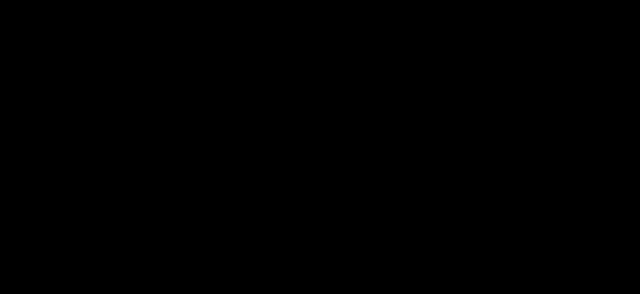
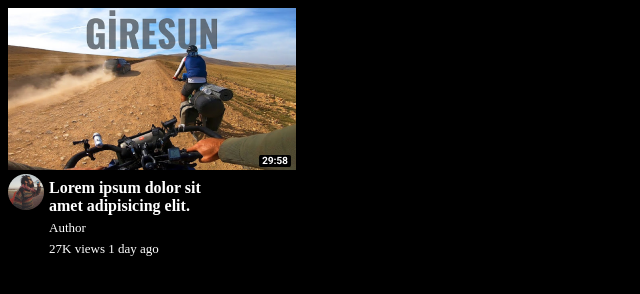
Before and after one commit to nuriddinovjamoliddin/Collective-work, a plain HTML site: page index.html in a window 1280 px wide. Shown: the whole page, without its empty margins (0-640 px from the left). Drawn offline with Linux system fonts and the light colour scheme.

Commit message:
Added 1st card

```diff
--- a/index.html
+++ b/index.html
@@ -9,7 +9,17 @@
 </head>
 <body>
 	<div class="main">
-
+		<div class="video-card">
+			<img src="./content-video-thumbnail.png" alt="">
+			<div class="video-description">
+				<img src="./sub-photo.png" alt="">
+				<div>
+					<h4>Lorem ipsum dolor sit amet adipisicing elit.</h4>
+					<p>Author</p>
+					<p>27K views 1 day ago</p>
+				</div>
+			</div>
+		</div>
 	</div>
 </body>
 </html>
--- a/styles.css
+++ b/styles.css
@@ -5,3 +5,20 @@ body {
 .main {
 	width: 100%;
 }
+
+.video-card {
+	max-width: 228px;
+}
+.video-description {
+	min-width: 228px;
+	display: flex;
+	align-items: flex-start;
+	color: white;
+}
+.video-description h4 {
+	margin: 5px;
+}
+.video-description p {
+	margin: 5px;
+	font-size: 13px;
+}
```
Also changed, not shown: content-video-thumbnail.png (added), sub-photo.png (added).
